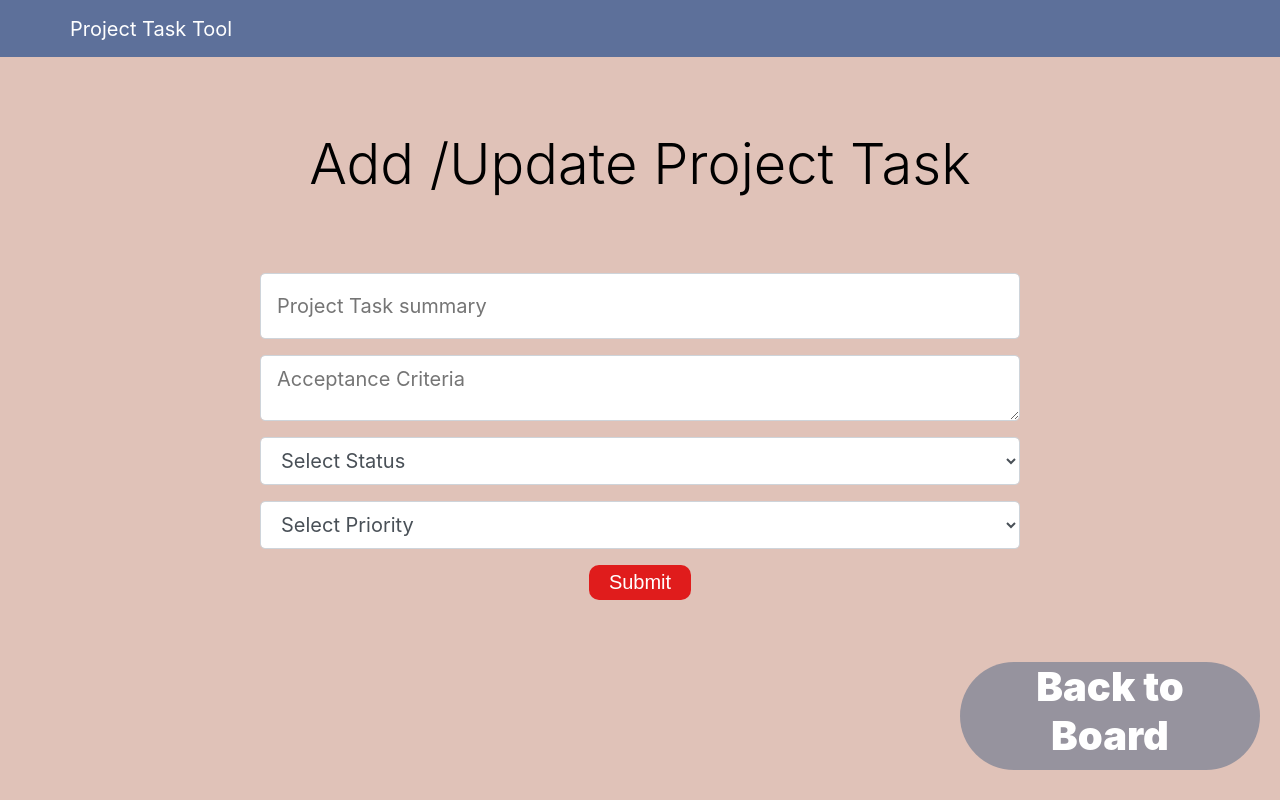
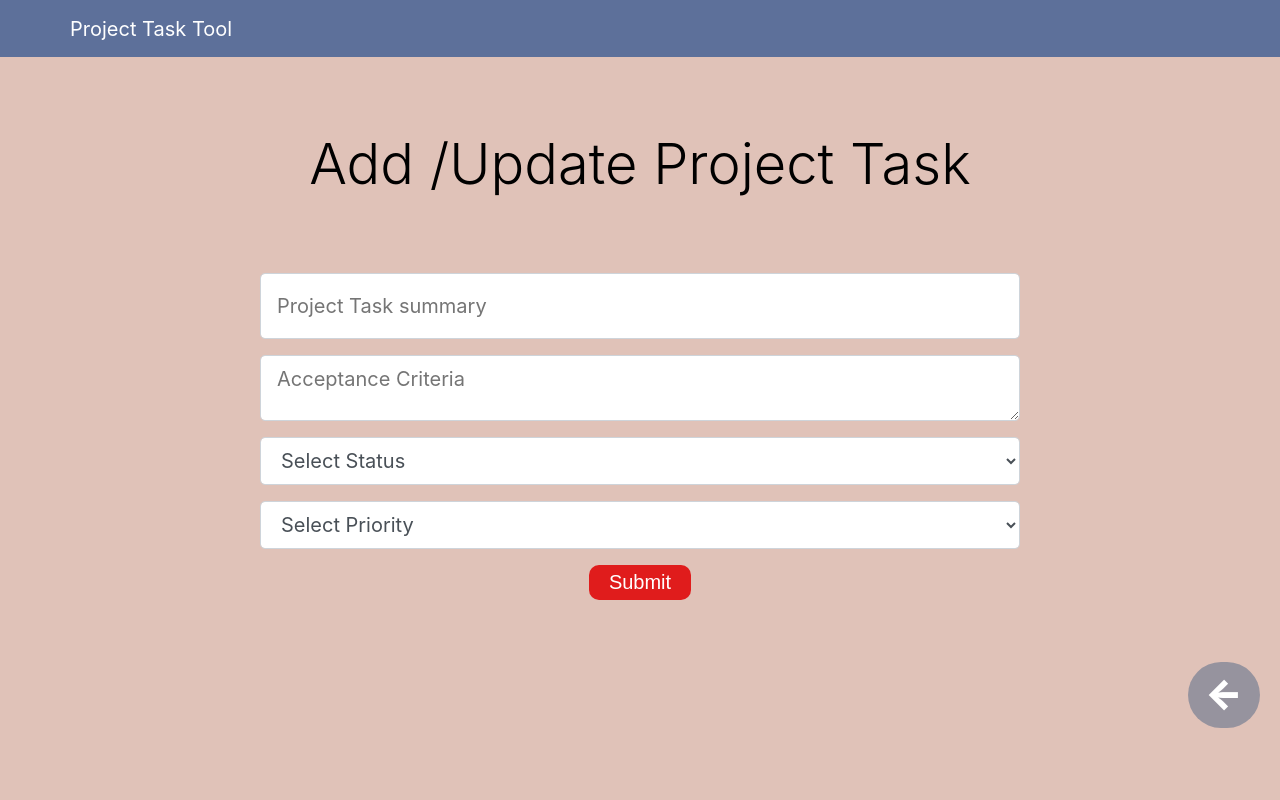
Before and after one commit to alionashm/projectFrontend, a React (Create React App) app: page /addProjectTask in a window 1280 px wide. Built offline with nearby package versions, Linux system fonts and the light colour scheme.

Commit message:
Update style

```diff
--- a/src/components/ProjectBoard.js
+++ b/src/components/ProjectBoard.js
@@ -94,7 +94,7 @@ class ProjectBoard extends Component{
             <div className="container">
                 <div className="search-block">
                     <input className="input-search" type="text" ref={(input) => {this.searchInput = input}} />
-                    <button className="btn-search" onClick={this.findTask.bind(this)}>Find</button>
+                    <button className="btn-search" onClick={this.findTask.bind(this)}></button>
                 </div>
                 <Link to="/addProjectTask" className="btn btn-create">
                     +
--- a/src/components/ProjectTask/AddProjectTask.js
+++ b/src/components/ProjectTask/AddProjectTask.js
@@ -45,9 +45,7 @@ class AddProjectTask extends Component {
                 <div className="container">
                     <div className="row">
                         <div className="col-md-8 m-auto">
-                            <Link to="/" className="btn btn-create">
-                                Back to Board
-                            </Link>
+                            <Link to="/" className="btn btn-back">←</Link>
                             <h4 className="display-4 text-center">Add /Update Project Task</h4>
                             <form onSubmit={this.onSubmit}>
                                 <div className="form-group">
```
